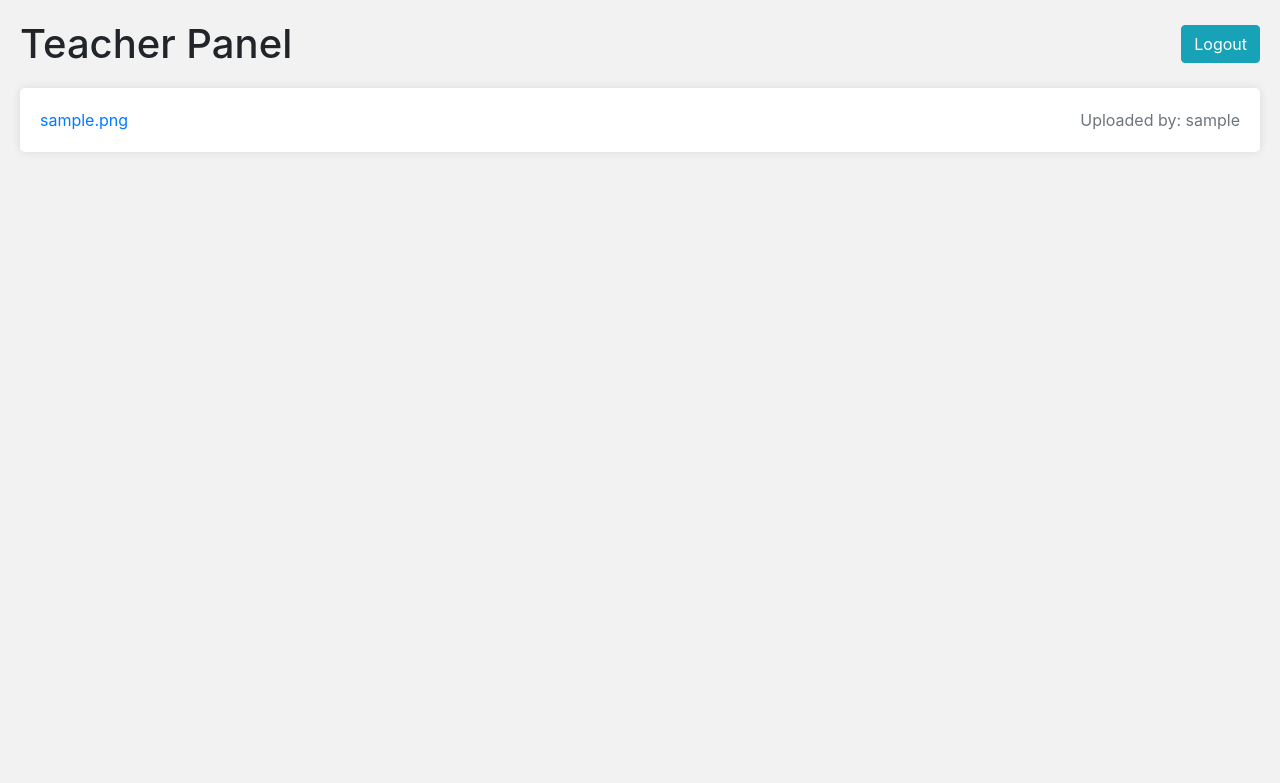
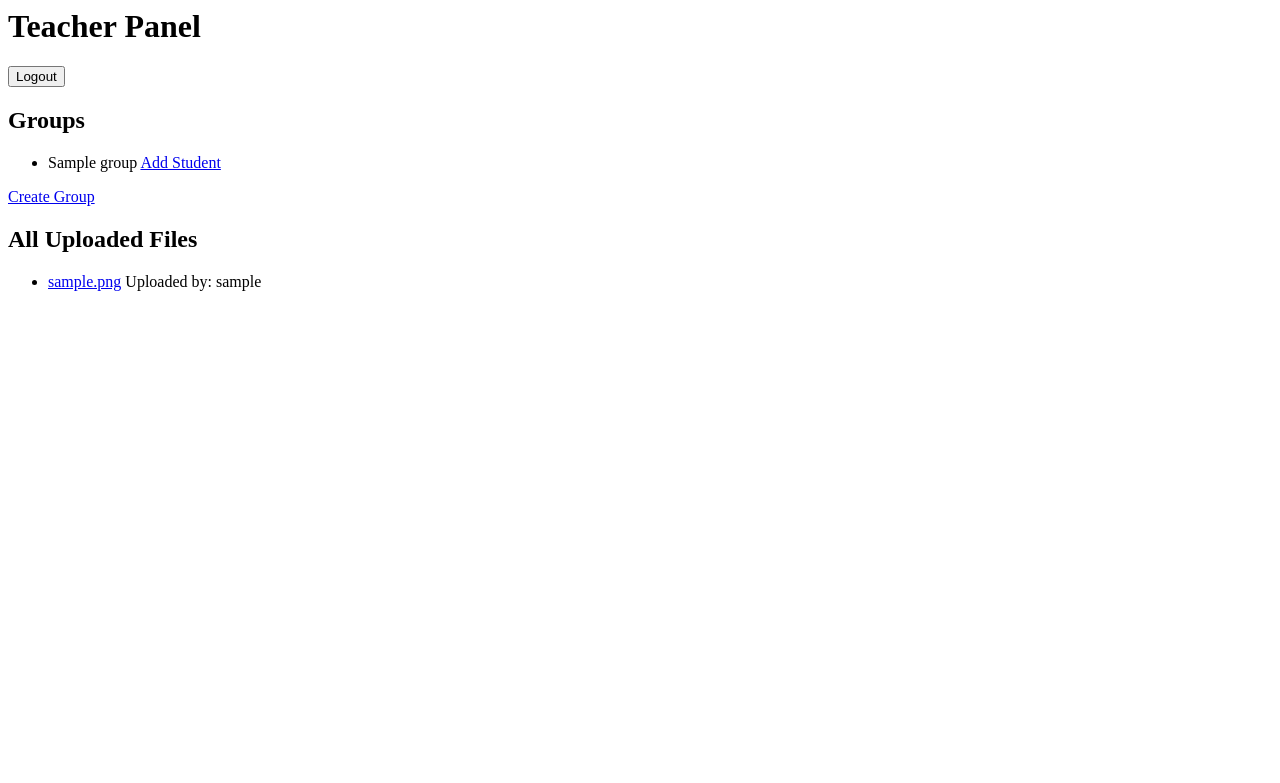
Before and after one commit to Devendra-Kumar-Dhayal/plag, a Django app: template core/login/templates/login/teacher_panel.html in a window 1280 px wide. Shown: the top 783 px of the page. Run offline with Django 5.2, Linux system fonts and the light colour scheme; tables that the repository leaves empty hold one stand-in row (values such as "Sample post"); the template is opened without the code that fills it: values that come from a table or form of the project are taken from there, most other values are stand-ins (such as "Sample title", 1, 10 or a date in 2020); some libraries are stand-ins or nearby versions.

Commit message:
added group creation feature and student adding feature

```diff
--- a/core/login/models.py
+++ b/core/login/models.py
@@ -7,6 +7,11 @@ class Profile(models.Model):
     def __str__(self):
         return self.user.username
 
+class Group(models.Model):
+    name = models.CharField(max_length=100)
+    teacher = models.ForeignKey(User, on_delete=models.CASCADE, related_name='teacher_groups')
+    students = models.ManyToManyField(User, related_name='student_groups')
+
 
 class UploadedFile(models.Model):
     user = models.ForeignKey(User, on_delete=models.CASCADE)
--- a/core/login/templates/login/teacher_panel.html
+++ b/core/login/templates/login/teacher_panel.html
@@ -1,53 +1,6 @@
-<!DOCTYPE html>
-<html lang="en">
-<head>
-    <meta charset="UTF-8">
-    <meta name="viewport" content="width=device-width, initial-scale=1.0">
-    <title>Teacher Panel</title>
-    <link rel="stylesheet" href="https://stackpath.bootstrapcdn.com/bootstrap/4.5.2/css/bootstrap.min.css">
-    <style>
-        body {
-            background-color: #f2f2f2;
-        }
-        .teacher-panel-container {
-            padding: 20px;
-        }
-        .teacher-panel-header {
-            display: flex;
-            justify-content: space-between;
-            align-items: center;
-            margin-bottom: 20px;
-        }
-        .teacher-panel-header h1 {
-            margin: 0;
-        }
-        .file-list {
-            list-style-type: none;
-            padding: 0;
-        }
-        .file-list li {
-            background-color: #fff;
-            padding: 20px;
-            margin-bottom: 20px;
-            border-radius: 5px;
-            box-shadow: 0 0 10px rgba(0, 0, 0, 0.1);
-            display: flex;
-            justify-content: space-between;
-            align-items: center;
-        }
-        .file-list li a {
-            color: #007bff;
-            text-decoration: none;
-        }
-        .file-list li a:hover {
-            color: #0056b3;
-        }
-        .file-list li span {
-            color: #6c757d;
-        }
-    </style>
-</head>
-<body>
+
+
+{% block content %}
 <div class="teacher-panel-container">
     <div class="teacher-panel-header">
         <h1>Teacher Panel</h1>
@@ -56,6 +9,19 @@
             <button type="submit" class="btn btn-info">Logout</button>
         </form>
     </div>
+
+    <h2>Groups</h2>
+    <ul>
+        {% for group in groups %}
+        <li>
+            {{ group.name }}
+            <a href="{% url 'add_student_to_group' group.id %}" class="btn btn-primary">Add Student</a>
+        </li>
+        {% endfor %}
+    </ul>
+    <a href="{% url 'create_group' %}" class="btn btn-success">Create Group</a>
+
+    <h2>All Uploaded Files</h2>
     <ul class="file-list">
         {% for file in all_uploaded_files %}
         <li>
@@ -65,5 +31,4 @@
         {% endfor %}
     </ul>
 </div>
-</body>
-</html>
+{% endblock %}
--- a/core/login/urls.py
+++ b/core/login/urls.py
@@ -1,6 +1,6 @@
 from django.contrib import admin
 from django.urls import path
-from .views import login_view, teacher_panel, student_panel,home_view
+from .views import login_view, teacher_panel, student_panel,home_view,create_group,add_student_to_group
 from django.conf import settings
 from django.conf.urls.static import static
 from django.contrib.auth.views import LogoutView
@@ -10,7 +10,8 @@ urlpatterns = [
     path('', home_view, name='home'),
     path('login/', login_view, name='login'),
     path('teacher-panel/', teacher_panel, name='teacher_panel'),
-
+    path('add-student-to-group/<int:group_id>/', add_student_to_group, name='add_student_to_group'),
+    path('create-group/', create_group, name='create_group'),
     path('student-panel/', student_panel, name='student_panel'),
     path('logout/', LogoutView.as_view(next_page='login'), name='logout'),
 ]
```
Also changed, not shown: core/login/forms.py (+14 -0 lines), core/login/templates/add_student_to_group.html (added, +10 -0 lines), core/login/templates/create_group.html (added, +10 -0 lines), core/login/views.py (+38 -3 lines), core/login/migrations/0003_group.py (added). Lines whose indentation alone changed are shown as unchanged.
